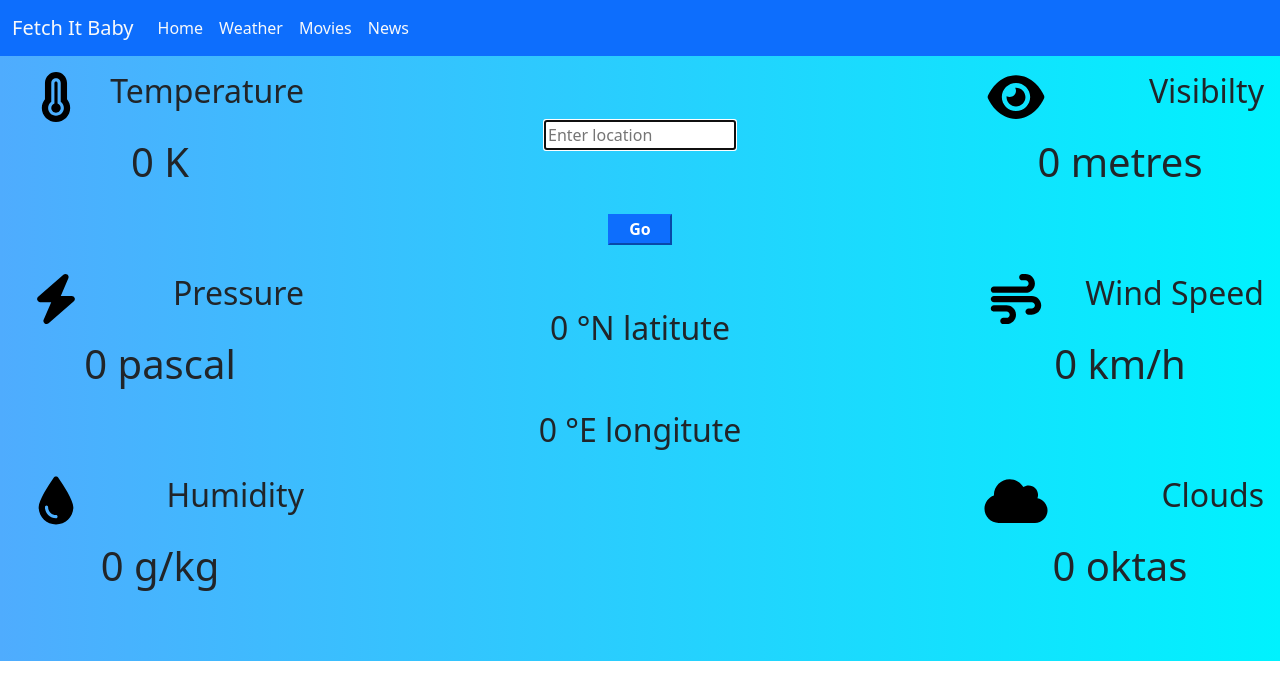
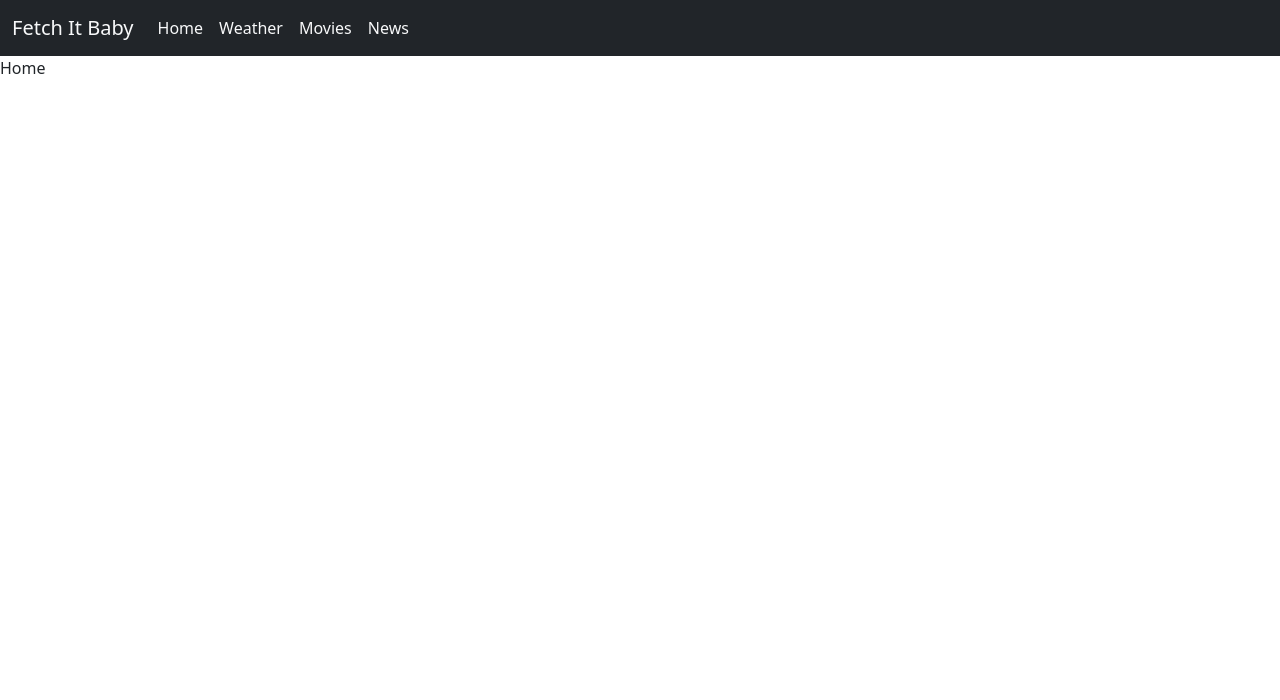
Before and after one commit to sudeep-23-11/Arcessere, a React (Create React App) app: page / in a window 1280 px wide. Shown: the top 700 px of the page. Built offline with nearby package versions, Linux system fonts and the light colour scheme; no server answers.

Commit message:
refactor weather portion and introduced react router in navbar

```diff
--- a/package.json
+++ b/package.json
@@ -9,6 +9,7 @@
     "axios": "^0.27.2",
     "react": "^18.2.0",
     "react-dom": "^18.2.0",
+    "react-router-dom": "^6.3.0",
     "react-scripts": "5.0.1",
     "web-vitals": "^2.1.4"
   },
--- /dev/null
+++ b/src/App.css
@@ -0,0 +1,3 @@
+body {
+    overflow: hidden;
+}
--- a/src/App.js
+++ b/src/App.js
@@ -1,13 +1,47 @@
-import Navbar from './components/Navbar';
-import Weather from './components/Weather/Weather';
+import { BrowserRouter as Router, Routes, Route, Link } from "react-router-dom"
+
+import './App.css';
+import Home from './components/Home';
+import Weather from './components/Weather';
+import Movies from './components/Movies';
+import News from './components/News';
 
 function App() {
-  return (
-    <>
-      <Navbar />
-      <Weather />
-    </>
-  );
+    return (
+        <Router>
+            <nav className="navbar navbar-expand-lg bg-dark">
+                <div className="container-fluid">
+                    <Link className="navbar-brand text-light" to="/">Fetch It Baby</Link>
+                    <button className="navbar-toggler" type="button" data-bs-toggle="collapse" data-bs-target="#navbarSupportedContent" aria-controls="navbarSupportedContent" aria-expanded="false" aria-label="Toggle navigation">
+                        <span className="navbar-toggler-icon"></span>
+                    </button>
+                    <div className="collapse navbar-collapse" id="navbarSupportedContent">
+                        <ul className="navbar-nav me-auto mb-2 mb-lg-0">
+                            <li className="nav-item">
+                                <Link className="nav-link active text-light" aria-current="page" to="/Home">Home</Link>
+                            </li>
+                            <li className="nav-item">
+                                <Link className="nav-link text-light" to="/Weather">Weather</Link>
+                            </li>
+                            <li className="nav-item">
+                                <Link className="nav-link text-light" to="/Movies">Movies</Link>
+                            </li>
+                            <li className="nav-item">
+                                <Link className="nav-link text-light" to="/News">News</Link>
+                            </li>
+                        </ul>
+                    </div>
+                </div>
+            </nav>
+            <Routes>
+                <Route exact path="/" element={<Home />} />
+                <Route exact path="/Home" element={<Home />} />
+                <Route exact path="/Weather" element={<Weather />} />
+                <Route exact path="/Movies" element={<Movies />} />
+                <Route exact path="/News" element={<News />} />
+            </Routes>
+        </Router>
+    );
 }
 
 export default App;
--- /dev/null
+++ b/src/components/Home.jsx
@@ -0,0 +1,7 @@
+import React from 'react'
+
+export default function Home() {
+    return (
+        <div>Home</div>
+    )
+}
--- /dev/null
+++ b/src/components/Movies.jsx
@@ -0,0 +1,7 @@
+import React from 'react'
+
+export default function Movies() {
+    return (
+        <div>Movies</div>
+    )
+}
--- a/src/components/Navbar.jsx
+++ /dev/null
@@ -1,30 +0,0 @@
-import React from 'react'
-
-export default function Navbar() {
-    return (
-        <nav className="navbar navbar-expand-lg bg-primary">
-            <div className="container-fluid">
-                <a className="navbar-brand text-light" href="/Home">Fetch It Baby</a>
-                <button className="navbar-toggler" type="button" data-bs-toggle="collapse" data-bs-target="#navbarSupportedContent" aria-controls="navbarSupportedContent" aria-expanded="false" aria-label="Toggle navigation">
-                    <span className="navbar-toggler-icon"></span>
-                </button>
-                <div className="collapse navbar-collapse" id="navbarSupportedContent">
-                    <ul className="navbar-nav me-auto mb-2 mb-lg-0">
-                        <li className="nav-item">
-                            <a className="nav-link active text-light" aria-current="page" href="/Home">Home</a>
-                        </li>
-                        <li className="nav-item">
-                            <a className="nav-link text-light" href="/Weather">Weather</a>
-                        </li>
-                        <li className="nav-item">
-                            <a className="nav-link text-light" href="/Movies">Movies</a>
-                        </li>
-                        <li className="nav-item">
-                            <a className="nav-link text-light" href="/News">News</a>
-                        </li>
-                    </ul>
-                </div>
-            </div>
-        </nav>
-    )
-}
--- /dev/null
+++ b/src/components/News.jsx
@@ -0,0 +1,7 @@
+import React from 'react'
+
+export default function News() {
+    return (
+        <div>News</div>
+    )
+}
--- a/src/components/Weather/Weather.jsx
+++ b/src/components/Weather.jsx
@@ -1,9 +1,9 @@
 import React, { useState } from 'react'
 import axios from 'axios';
 
-import '../../style/weather-style.css';
-import LeftPane from './LeftPane';
-import RightPane from './RightPane';
+import '../style/weather-style.css';
+import LeftPane from './Weather components/LeftPane';
+import RightPane from './Weather components/RightPane';
 
 export default function Weather() {
 
```
Also changed, not shown: src/components/Weather components/LeftPane.jsx (renamed from src/components/Weather/LeftPane.jsx), src/components/Weather components/RightPane.jsx (renamed from src/components/Weather/RightPane.jsx), src/components/Weather components/Widget.jsx (renamed from src/components/Weather/Widget.jsx), 1 other file (tests, documents, lock files or other folders).
